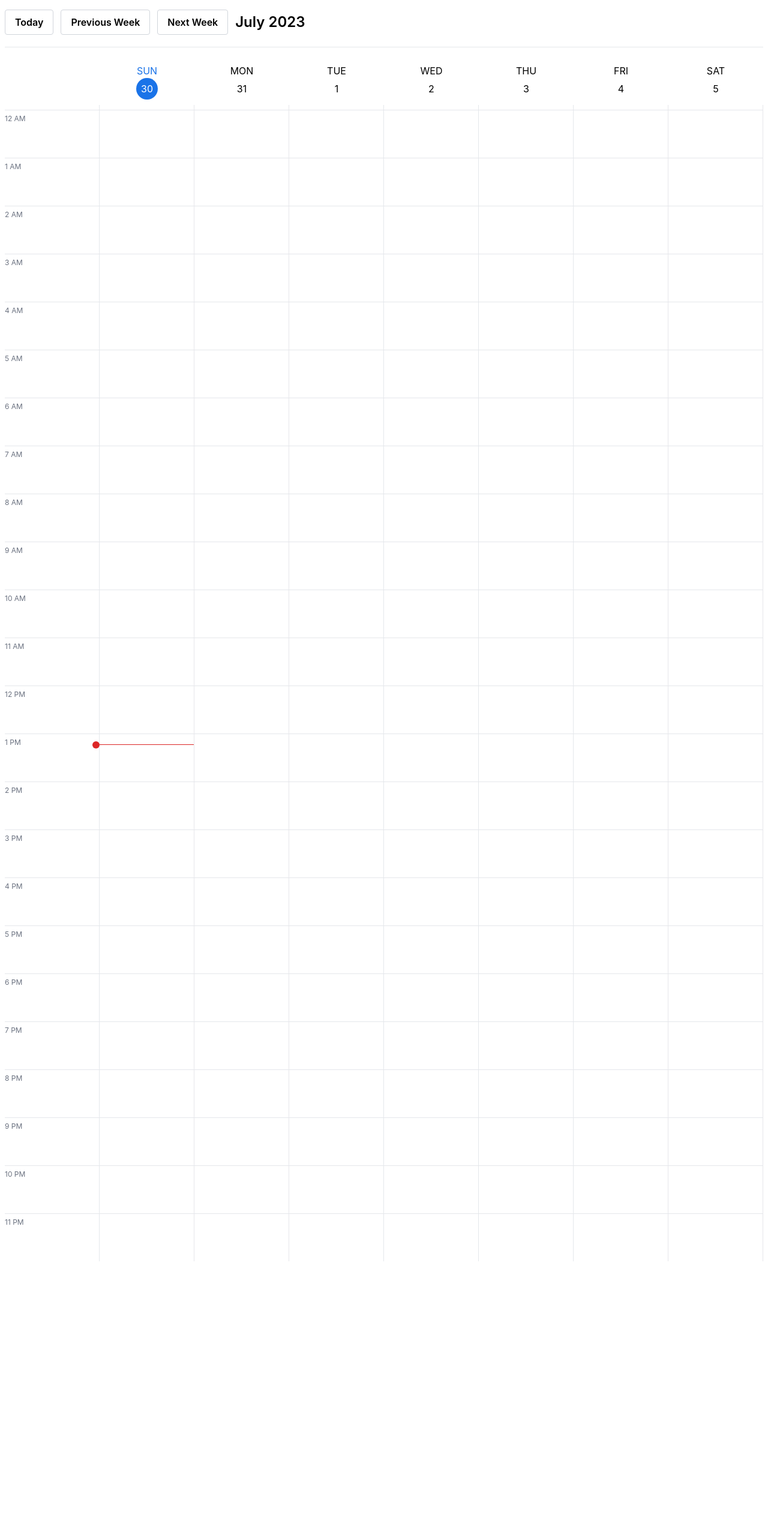
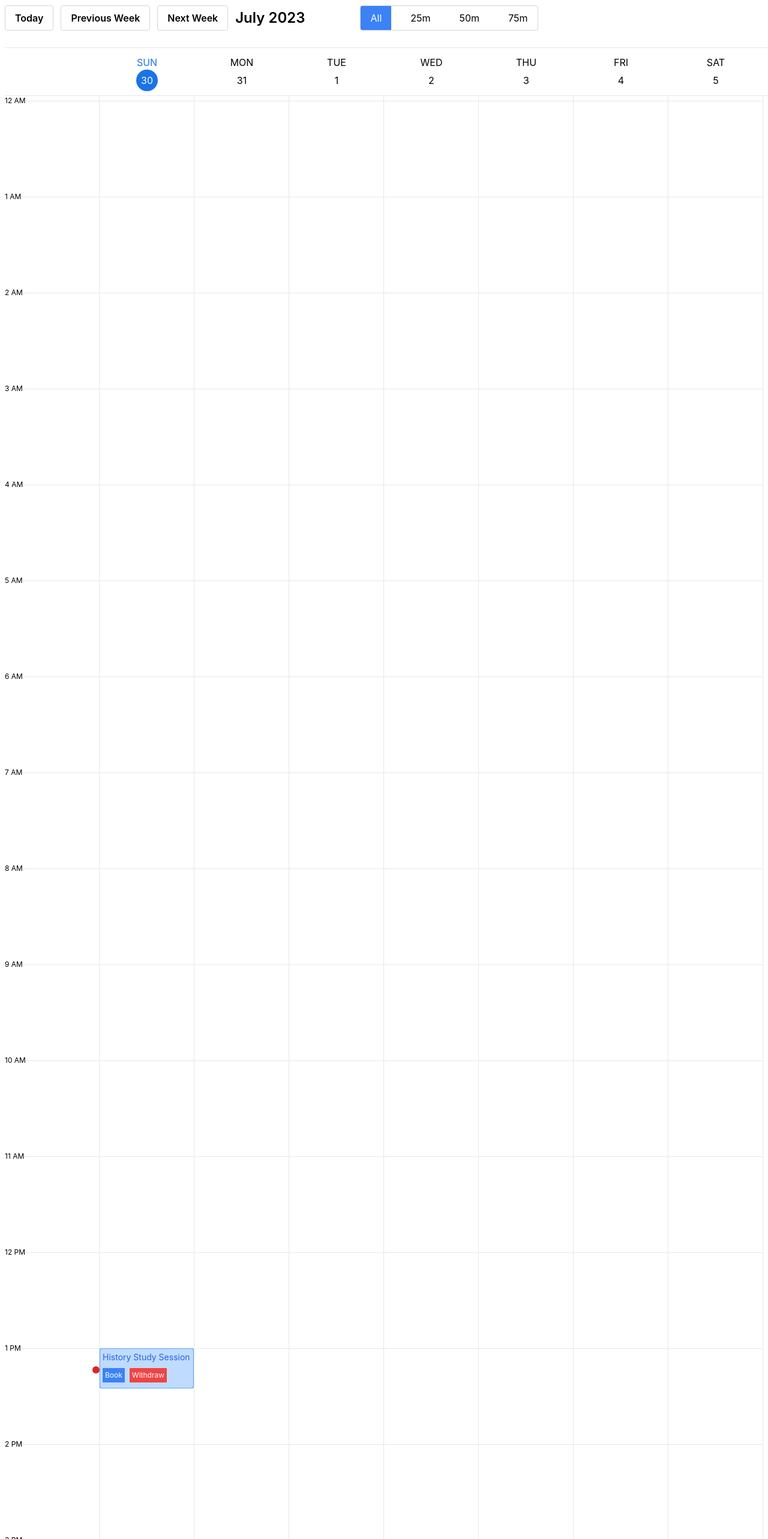
Before and after one commit to mohitshende/calendar, a React (Vite) app: page / in a window 1280 px wide. Shown: the top 2566 px of the page at 60% size. Before the commit the page ends 2103 px from the top, so only its background shows below. Built offline with nearby package versions, Linux system fonts and the light colour scheme.

Commit message:
feat: added timeframe filter and fixed styles

```diff
--- a/src/App.tsx
+++ b/src/App.tsx
@@ -1,72 +1,9 @@
-import { useEffect, useState } from "react";
 import WeekView from "./components/WeekView";
-import { populateIndexedDBWithEvents } from "./services/IndexedDBService";
 import { BrowserRouter, Routes, Route } from "react-router";
 import LoginPage from "./pages/Login";
 import SignupPage from "./pages/Signup";
 
-const calendar_events = [
-  {
-    id: 1,
-    title: "History Study Session",
-    date: "2025-03-16",
-    start_time: "01:00 AM",
-    end_time: "01:50 AM",
-    user: {
-      name: "Mack",
-    },
-  },
-  {
-    id: 2,
-    title: "Study Session",
-    date: "2025-03-16",
-    start_time: "03:00 AM",
-    end_time: "03:50 AM",
-    user: {
-      name: "Mohit",
-    },
-  },
-  {
-    id: 3,
-    title: "Study Session",
-    date: "2025-03-16",
-    start_time: "07:00 AM",
-    end_time: "07:50 AM",
-    user: {
-      name: "Kate",
-    },
-  },
-  {
-    id: 4,
-    title: "Study Session",
-    date: "2025-03-16",
-    start_time: "05:00 AM",
-    end_time: "05:25 AM",
-    user: {
-      name: "Mack",
-    },
-  },
-];
-
 function App() {
-  const [loading, setLoading] = useState(true);
-
-  useEffect(() => {
-    populateIndexedDBWithEvents(calendar_events)
-      .then(() => {
-        console.log("IndexedDB populated with events data.");
-        setLoading(false);
-      })
-      .catch((error) => {
-        console.error("Error populating IndexedDB:", error);
-        setLoading(false);
-      });
-  }, []);
-
-  if (loading) {
-    return <div>Loading...</div>;
-  }
-
   return (
     <BrowserRouter>
       <Routes>
--- a/src/components/CurrentTimeMarker.tsx
+++ b/src/components/CurrentTimeMarker.tsx
@@ -1,17 +1,35 @@
+import { useEffect, useRef } from "react";
 import { isSameDay, isSameHour } from "../utils/utils";
+import { HOUR_BOX_HEIGHT } from "./EventBox";
 
 const CurrentTimeMarker = ({ date, hour }: { date: Date; hour: number }) => {
+  const elementRef = useRef(null);
+
   const calculateOffset = () => {
     const now = new Date();
     const minutes = now.getMinutes();
-    return Math.floor((minutes / 60) * 80);
+    return Math.floor((minutes / 60) * HOUR_BOX_HEIGHT);
   };
+
+  const scrollToElement = () => {
+    if (elementRef.current) {
+      elementRef?.current?.scrollIntoView({
+        behaviour: "smooth",
+        block: "center",
+      });
+    }
+  };
+
+  useEffect(() => {
+    scrollToElement();
+  }, []);
 
   if (isSameDay(new Date(), date) && isSameHour(hour)) {
     return (
       <div
         className="flex items-center h-px bg-red-600"
         style={{ transform: `translateY(${calculateOffset()}px)` }}
+        ref={elementRef}
       >
         <p className="bg-red-600 h-[12px] w-[12px] rounded-full -translate-x-full"></p>
       </div>
--- a/src/components/DayView.tsx
+++ b/src/components/DayView.tsx
@@ -10,14 +10,22 @@ export interface Event {
   date: string;
   start_time: string;
   end_time: string;
+  user: {
+    name: string;
+  };
 }
 
 interface DayViewProps {
   date: Date;
   events: Event[];
+  selectedTimeframe: string;
 }
 
-const DayView: React.FC<DayViewProps> = ({ date, events }) => {
+const DayView: React.FC<DayViewProps> = ({
+  date,
+  events,
+  selectedTimeframe,
+}) => {
   const dayEvents = events.filter((event) =>
     isSameDay(new Date(event.date), date)
   );
@@ -31,8 +39,8 @@ const DayView: React.FC<DayViewProps> = ({ date, events }) => {
   };
 
   return (
-    <div className="flex flex-col items-center col-span-1 rounded">
-      <div className="flex flex-col items-center justify-center bg-white p-2 rounded-t border-[1px] border-white absolute z-40 -translate-y-full">
+    <div className="flex flex-col items-center col-span-1 rounded ">
+      <div className="flex flex-col items-center justify-center  p-2 rounded-t border-[1px] border-white border-b-0 fixed z-40 -translate-y-full">
         <p
           style={{
             color: isSameDay(new Date(), date) ? "#1a73e8" : "black",
@@ -52,15 +60,30 @@ const DayView: React.FC<DayViewProps> = ({ date, events }) => {
       </div>
       <div className="w-full grid pt-2 border-r relative">
         {Array.from({ length: 24 }).map((_, hour) => (
-          <div key={hour} className="border-t border-gray-200 h-20">
+          <div key={hour} className="border-t border-gray-200 h-40">
             <CurrentTimeMarker date={date} hour={hour} />
             {dayEvents
               .filter((event) => {
+                const startTime = getHourFromTime(event.start_time);
+                const endTime = getHourFromTime(event.end_time);
+
+                // Convert time to total minutes
+                const eventDuration =
+                  (endTime.hour % 12) * 60 +
+                  endTime.minutes -
+                  ((startTime.hour % 12) * 60 + startTime.minutes);
+
+                // If a specific timeframe is selected, ensure the event matches it
+                if (
+                  selectedTimeframe !== "All" &&
+                  eventDuration !== Number(selectedTimeframe)
+                ) {
+                  return false;
+                }
+
                 return (
-                  getHourFromTime(event.start_time).hour <=
-                    hourParser(hour).hour &&
-                  getHourFromTime(event.start_time).ampm ===
-                    hourParser(hour).ampm
+                  startTime.hour <= hourParser(hour).hour &&
+                  startTime.ampm === hourParser(hour).ampm
                 );
               })
               .map((event) => {
--- a/src/components/EventBox.tsx
+++ b/src/components/EventBox.tsx
@@ -1,6 +1,8 @@
 import { calculateHourDifference } from "../utils/utils";
 import { Event } from "./DayView";
 import * as Tooltip from "@radix-ui/react-tooltip";
+
+export const HOUR_BOX_HEIGHT = 160;
 
 const EventBox = ({ event }: { event: Event }) => {
   const top = calculateHourDifference("12:00 AM", event.start_time);
@@ -23,9 +25,10 @@ const EventBox = ({ event }: { event: Event }) => {
             key={event.id}
             className="bg-blue-200 flex flex-col gap-2 p-1 rounded absolute w-[100%] border border-blue-400 truncate"
             style={{
-              top: `${8 + top * 80}px`,
+              top: `${8 + top * HOUR_BOX_HEIGHT}px`,
               height: `${
-                calculateHourDifference(event.start_time, event.end_time) * 80
+                calculateHourDifference(event.start_time, event.end_time) *
+                HOUR_BOX_HEIGHT
               }px`,
             }}
           >
--- a/src/components/WeekView.tsx
+++ b/src/components/WeekView.tsx
@@ -1,10 +1,15 @@
 import React, { useEffect, useState } from "react";
 import DayView, { Event } from "./DayView";
-import { fetchEventDataFromIndexedDB } from "../services/IndexedDBService";
-import { formatHour } from "../utils/utils";
+import {
+  fetchEventDataFromIndexedDB,
+  populateIndexedDBWithEvents,
+} from "../services/IndexedDBService";
+import { formatHour, getNextSunday } from "../utils/utils";
 import useTick from "../hooks/useTick";
 
 const WeekView: React.FC = () => {
+  const [loading, setLoading] = useState(true);
+
   const [events, setEvents] = useState<Event[]>([]);
   const [currentDate, setCurrentDate] = useState(() => {
     const today = new Date();
@@ -28,10 +33,53 @@ const WeekView: React.FC = () => {
   );
 
   useEffect(() => {
+    populateIndexedDBWithEvents([
+      {
+        id: 1,
+        title: "History Study Session",
+        date: getNextSunday(currentDate),
+        start_time: "01:00 PM",
+        end_time: "01:25 PM",
+        user: {
+          name: "Mack",
+        },
+      },
+      {
+        id: 2,
+        title: "Study Session",
+        date: getNextSunday(currentDate),
+        start_time: "03:00 PM",
+        end_time: "03:50 PM",
+        user: {
+          name: "Mohit",
+        },
+      },
+      {
+        id: 3,
+        title: "Study Session",
+        date: getNextSunday(currentDate),
+        start_time: "07:00 PM",
+        end_time: "08:15 PM",
+        user: {
+          name: "Kate",
+        },
+      },
+    ])
+      .then(() => {
+        console.log("IndexedDB populated with events data.");
+        setLoading(false);
+      })
+      .catch((error) => {
+        console.error("Error populating IndexedDB:", error);
+        setLoading(false);
+      });
+  }, [currentDate]);
+
+  useEffect(() => {
     fetchEventDataFromIndexedDB().then((data) => {
       setEvents(data.calendar_events);
     });
-  }, []);
+  }, [currentDate]);
 
   const handlePreviousWeek = () => {
     setCurrentDate((prevDate) => {
@@ -70,13 +118,23 @@ const WeekView: React.FC = () => {
 
   useTick();
 
+  const [selectedTimeframe, setSelectedTimeframe] = useState("All");
+
+  if (loading) {
+    return (
+      <div className="w-full h-screen flex items-center justify-center text-2xl">
+        Loading...
+      </div>
+    );
+  }
+
   return (
     <div className="mt-4 px-2 h-full">
       {/* <h1 className="text-2xl font-bold mb-6 text-center">
         Google Calendar Week View
       </h1> */}
 
-      <div className="flex items-center flex-wrap gap-3 mb-30 border-b border-gray-200 pb-5">
+      <div className="h-20 fixed w-screen top-0 bg-white z-40 flex items-center flex-wrap gap-3 mb-30 border-b border-gray-200 pb-5">
         <button
           className="border border-gray-300 hover:bg-gray-100  font-semibold py-2 px-4 rounded"
           onClick={goToCurrentDate}
@@ -97,19 +155,55 @@ const WeekView: React.FC = () => {
         </button>
 
         <h1 className="text-2xl font-semibold">{currentMonthAndYear}</h1>
+
+        <div className="flex gap-4 border border-gray-300 rounded overflow-hidden cursor-pointer ml-20">
+          <div
+            className={`${
+              selectedTimeframe === "All" ? "bg-blue-500 text-white" : ""
+            } py-2 px-4`}
+            onClick={() => setSelectedTimeframe("All")}
+          >
+            All
+          </div>
+          <div
+            className={`${
+              selectedTimeframe === "25" ? "bg-blue-500 text-white" : ""
+            } py-2 px-4`}
+            onClick={() => setSelectedTimeframe("25")}
+          >
+            25m
+          </div>
+          <div
+            className={`${
+              selectedTimeframe === "50" ? "bg-blue-500 text-white" : ""
+            } py-2 px-4`}
+            onClick={() => setSelectedTimeframe("50")}
+          >
+            50m
+          </div>
+          <div
+            className={`${
+              selectedTimeframe === "75" ? "bg-blue-500 text-white" : ""
+            } py-2 px-4`}
+            onClick={() => setSelectedTimeframe("75")}
+          >
+            75m
+          </div>
+        </div>
       </div>
 
-      <div className="h-24"></div>
+      <div
+        className="h-20 fixed w-screen bg-white z-40 top-20
+      border-b border-gray-200
+      "
+      ></div>
 
-      <div className="grid grid-cols-8 overflow-scroll">
+      <div className="grid grid-cols-8 overflow-scroll mt-40">
         <div className="col-span-1">
-          <div className=" p-2 rounded-t border-[1px] border-white invisible fixed z-40">
-            <h3 className="text-xl">Hide this 23 July</h3>
-          </div>
           <div className="grid pt-2 border-r">
             {Array.from({ length: 24 }).map((_, hour) => (
-              <div key={hour} className="h-20 border-t border-gray-200">
-                <span className="text-xs text-gray-500 ">
+              <div key={hour} className="h-40 border-t border-gray-200">
+                <span className="text-xs text-black bg-white relative top-[-15px] z-30">
                   {formatHour(hour)}
                 </span>
               </div>
@@ -118,7 +212,7 @@ const WeekView: React.FC = () => {
         </div>
 
         {weekDays.map((date, index) => (
-          <DayView key={index} date={date} events={events} />
+          <DayView key={index} date={date} events={events} selectedTimeframe={selectedTimeframe} />
         ))}
       </div>
     </div>
--- a/src/utils/utils.ts
+++ b/src/utils/utils.ts
@@ -55,12 +55,15 @@ export function formatTime(time: string): string {
   return `${hourString}:${minuteString}`;
 }
 
-export function getHourFromTime(time: string): { hour: number; ampm: string } {
-  const [hourString, ampm] = time.split(" ");
+export function getHourFromTime(time: string): {
+  hour: number;
+  minutes: number;
+  ampm: string;
+} {
+  const [hourMinuteString, ampm] = time.split(" "); // "03:00 AM" → ["03:00", "AM"]
+  const [hour, minutes] = hourMinuteString.split(":").map(Number); // "03:00" → [3, 0]
 
-  const hour = parseInt(hourString, 10);
-
-  return { hour, ampm };
+  return { hour, minutes, ampm };
 }
 
 export function getMinuteFromTime(time: string): number {
@@ -99,3 +102,15 @@ export function calculateHourDifference(startTime: string, endTime: string) {
 
   return hoursDifference;
 }
+
+export function getNextSunday(selectedDate: Date) {
+  const date = new Date(selectedDate);
+  const dayOfWeek = date.getDay();
+
+  // Move to the next Sunday if not already a Sunday
+  if (dayOfWeek !== 0) {
+    date.setDate(date.getDate() + (7 - dayOfWeek));
+  }
+
+  return date.toISOString().split("T")[0]; // Return as YYYY-MM-DD
+}
```
